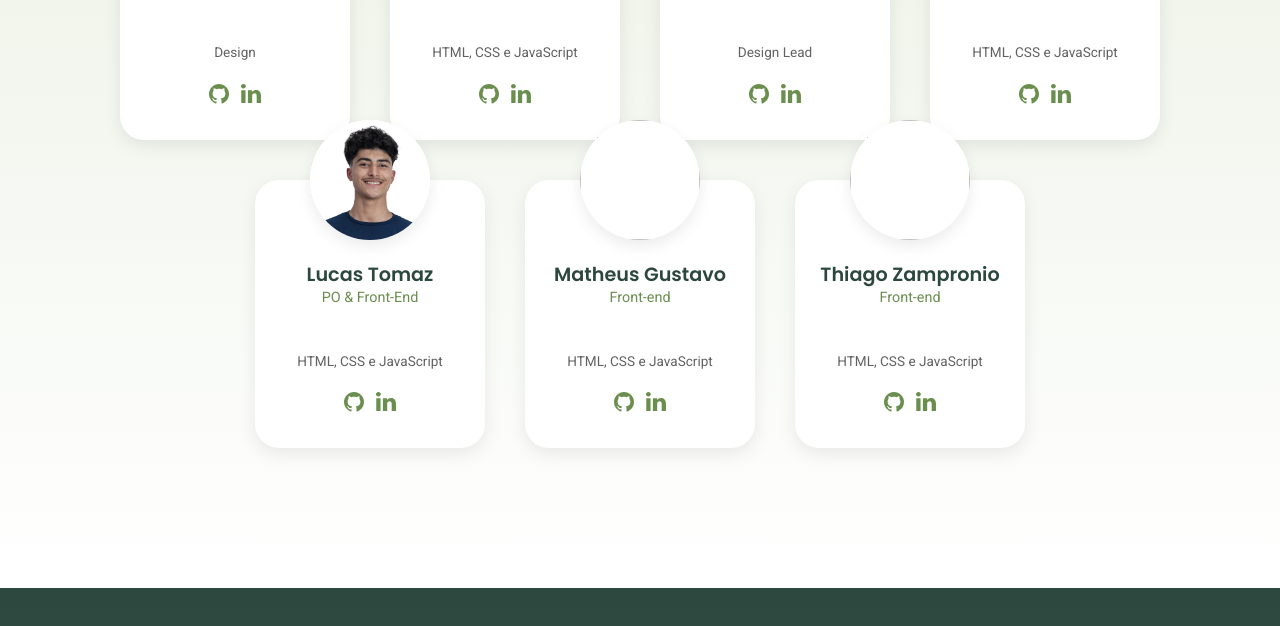
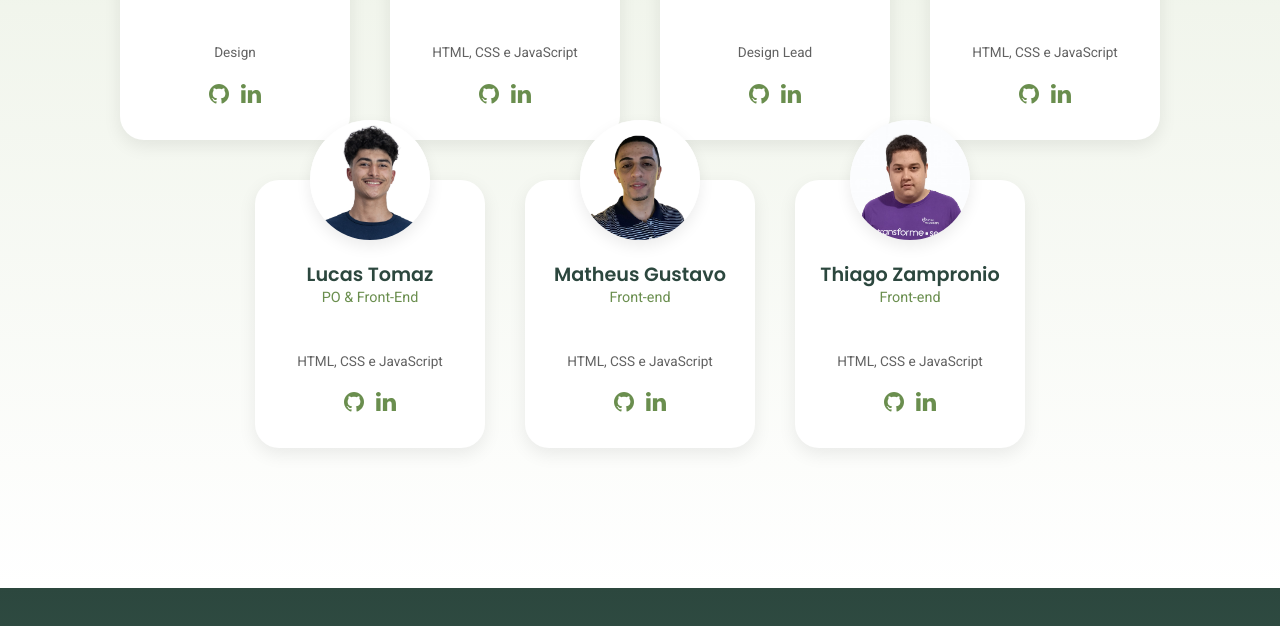
Before and after one commit to laysilvil/Projeto, a plain HTML site: page index.html in a window 1280 px wide. Shown: the part 3140-3766 px from the top of the page. Drawn offline with Linux system fonts and the light colour scheme.

Commit message:
Adicionando imagens e atualizando HTML

```diff
--- a/index.html
+++ b/index.html
@@ -373,7 +373,7 @@
 
       <div class="time-card">
         <div class="time-foto">
-          <img src="perfil" alt="">
+          <img src="mateus.jpg" alt="">
         </div>
         <h3>Matheus Gustavo</h3>
         <p class="cargo">Front-end</p><br><br>
@@ -386,7 +386,7 @@
 
       <div class="time-card">
         <div class="time-foto">
-          <img src="perfil" alt="">
+          <img src="thiago.jpg" alt="">
         </div>
         <h3>Thiago Zampronio</h3>
         <p class="cargo">Front-end</p><br><br>
```
Also changed, not shown: mateus.jpg (added), thiago.jpg (added).
